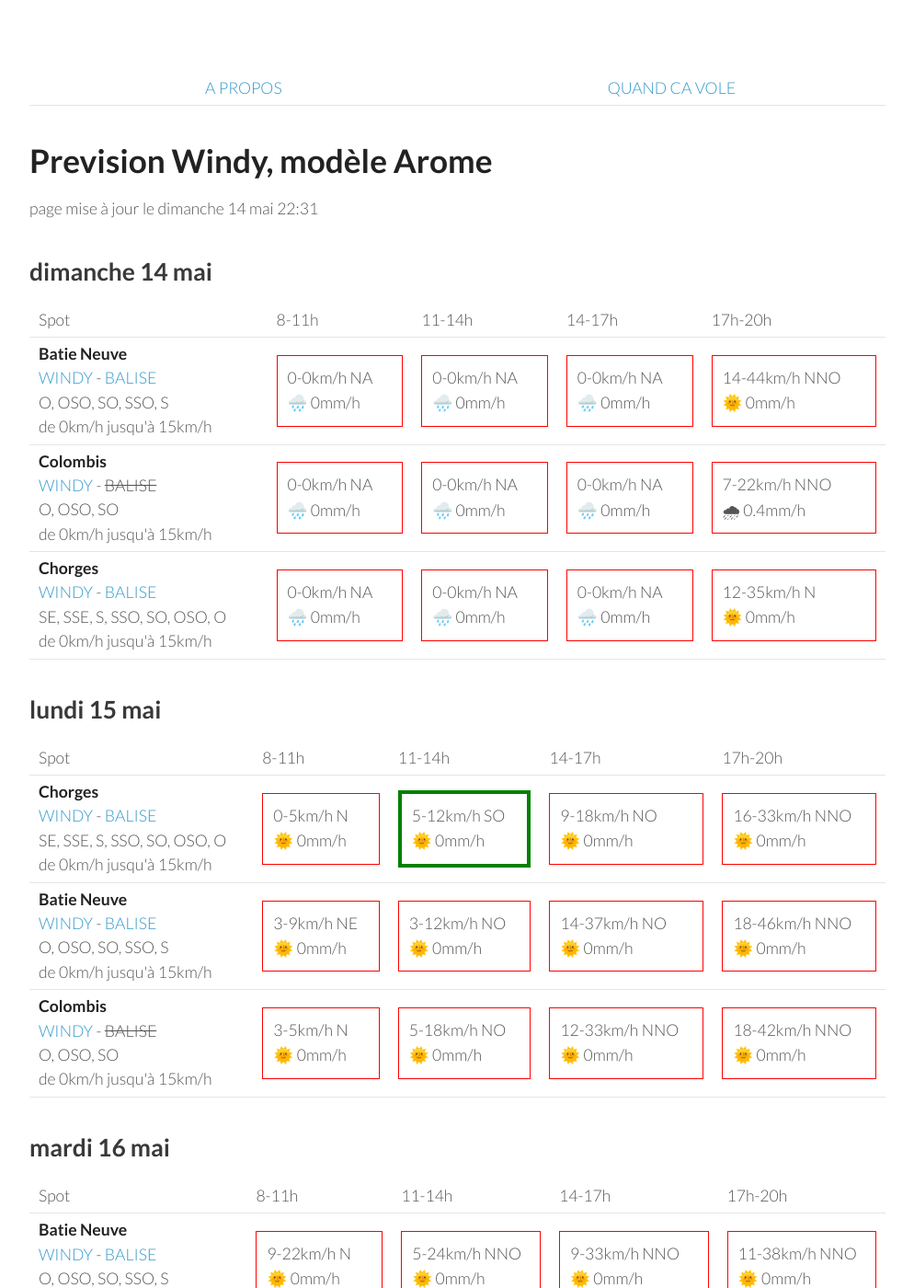
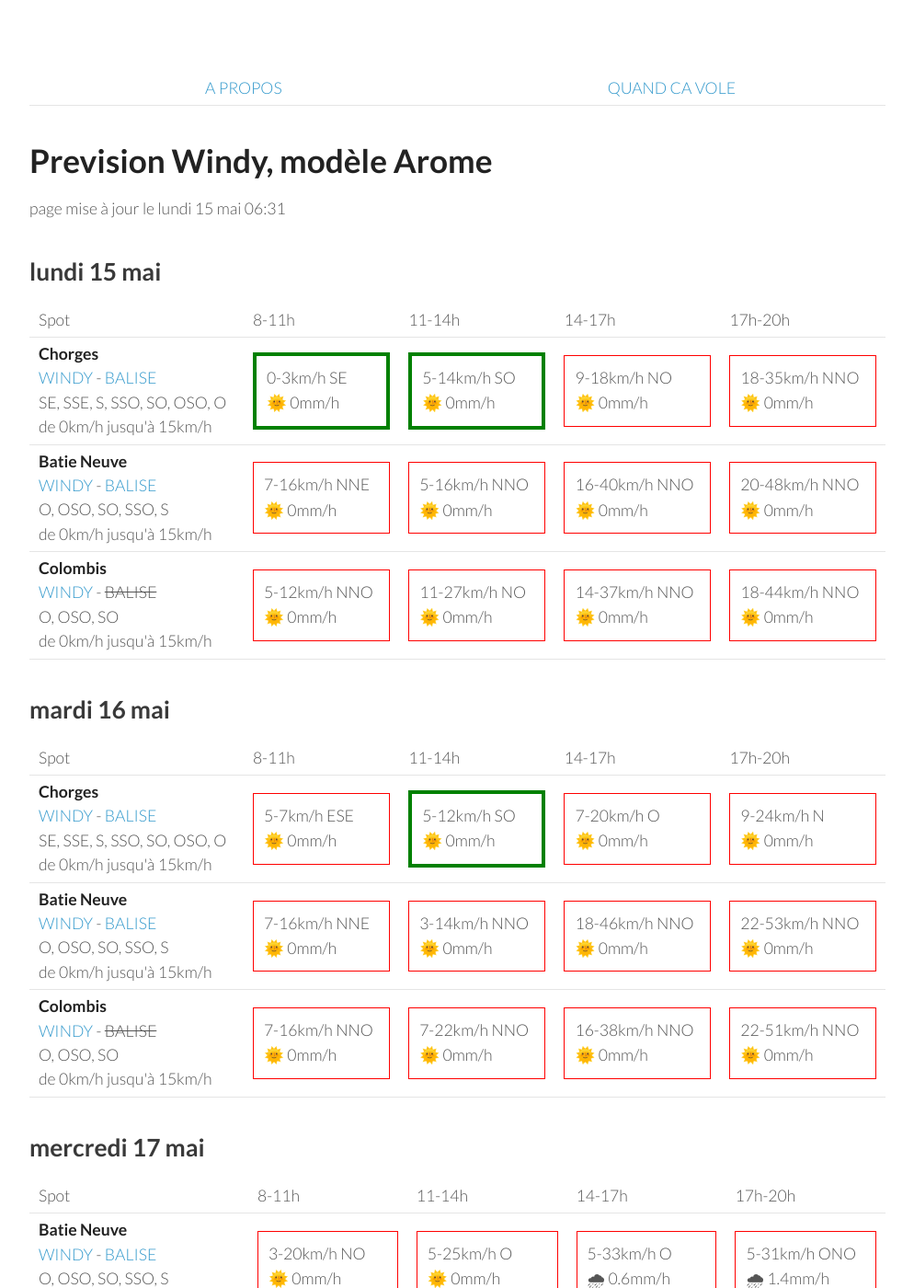
Before and after one commit to parapente-dans-le-nord/parapente-dans-le-nord.github.io, a Jekyll site: the page built from serre_poncon.markdown, in a window 1280 px wide and 1400 px high. Shown: the whole window at 92% size, without its empty margins (26-1020 px from the left). Built offline with Jekyll 4.4.1, drawn with Linux system fonts in a browser that asks for light colours; some of the changed text lies outside the part shown.

Commit message:
update index.markdown

```diff
--- a/serre_poncon.markdown
+++ b/serre_poncon.markdown
@@ -7,51 +7,8 @@ title:  "Tous les spots"
 {: .links}
 
 # Prevision Windy, modèle Arome
-page mise à jour le dimanche 14 mai 22:31
+page mise à jour le lundi 15 mai 06:31
 
-## dimanche 14 mai
-
-{::nomarkdown}
-<table>
-  <tbody>
-    <tr>
-      <td>Spot</td>
-      <td>8-11h</td>
-      <td>11-14h</td>
-      <td>14-17h</td>
-      <td>17h-20h</td>
-    </tr>
-<tr>
-        <td><strong>Batie Neuve</strong><br><a href="https://windy.com/44.584/6.236?44.559,6.262,10,m:eTtagly">WINDY</a> - <span class=""><a href="https://www.openwindmap.org/PP554">BALISE</a> </span><br> <span class="vent-favorable">O, OSO, SO, SSO, S</span><br><span class="force-vent">de 0km/h jusqu'à 15km/h</span> </td>
-
-            <td><div class="not-flyable"><p>0-0km/h NA</p><p>🌧️ 0mm/h</p></div></td>
-            <td><div class="not-flyable"><p>0-0km/h NA</p><p>🌧️ 0mm/h</p></div></td>
-            <td><div class="not-flyable"><p>0-0km/h NA</p><p>🌧️ 0mm/h</p></div></td>
-            <td><div class="not-flyable"><p>14-44km/h NNO</p><p>🌞 0mm/h</p></div></td>
-
-    </tr>
-<tr>
-        <td><strong>Colombis</strong><br><a href="https://windy.com/44.494/6.216?44.559,6.262,10">WINDY</a> - <span class="no-balise"> BALISE </span><br> <span class="vent-favorable">O, OSO, SO</span><br><span class="force-vent">de 0km/h jusqu'à 15km/h</span> </td>
-
-            <td><div class="not-flyable"><p>0-0km/h NA</p><p>🌧️ 0mm/h</p></div></td>
-            <td><div class="not-flyable"><p>0-0km/h NA</p><p>🌧️ 0mm/h</p></div></td>
-            <td><div class="not-flyable"><p>0-0km/h NA</p><p>🌧️ 0mm/h</p></div></td>
-            <td><div class="not-flyable"><p>7-22km/h NNO</p><p>🌧 0.4mm/h</p></div></td>
-
-    </tr>
-<tr>
-        <td><strong>Chorges</strong><br><a href="https://windy.com/44.578/6.280?44.559,6.262,10">WINDY</a> - <span class=""><a href="https://www.openwindmap.org/PP554">BALISE</a> </span><br> <span class="vent-favorable">SE, SSE, S, SSO, SO, OSO, O</span><br><span class="force-vent">de 0km/h jusqu'à 15km/h</span> </td>
-
-            <td><div class="not-flyable"><p>0-0km/h NA</p><p>🌧️ 0mm/h</p></div></td>
-            <td><div class="not-flyable"><p>0-0km/h NA</p><p>🌧️ 0mm/h</p></div></td>
-            <td><div class="not-flyable"><p>0-0km/h NA</p><p>🌧️ 0mm/h</p></div></td>
-            <td><div class="not-flyable"><p>12-35km/h N</p><p>🌞 0mm/h</p></div></td>
-
-    </tr>
-
-</tbody>
-</table>
-{:/}
 ## lundi 15 mai
 
 {::nomarkdown}
@@ -67,30 +24,30 @@ page mise à jour le dimanche 14 mai 22:31
 <tr>
         <td><strong>Chorges</strong><br><a href="https://windy.com/44.578/6.280?44.559,6.262,10">WINDY</a> - <span class=""><a href="https://www.openwindmap.org/PP554">BALISE</a> </span><br> <span class="vent-favorable">SE, SSE, S, SSO, SO, OSO, O</span><br><span class="force-vent">de 0km/h jusqu'à 15km/h</span> </td>
 
-            <td><div class="not-flyable"><p>0-5km/h N</p><p>🌞 0mm/h</p></div></td>
-            <td><div class="flyable"><p>5-12km/h SO</p><p>🌞 0mm/h</p></div></td>
+            <td><div class="flyable"><p>0-3km/h SE</p><p>🌞 0mm/h</p></div></td>
+            <td><div class="flyable"><p>5-14km/h SO</p><p>🌞 0mm/h</p></div></td>
             <td><div class="not-flyable"><p>9-18km/h NO</p><p>🌞 0mm/h</p></div></td>
-            <td><div class="not-flyable"><p>16-33km/h NNO</p><p>🌞 0mm/h</p></div></td>
+            <td><div class="not-flyable"><p>18-35km/h NNO</p><p>🌞 0mm/h</p></div></td>
 
 
     </tr>
 <tr>
         <td><strong>Batie Neuve</strong><br><a href="https://windy.com/44.584/6.236?44.559,6.262,10,m:eTtagly">WINDY</a> - <span class=""><a href="https://www.openwindmap.org/PP554">BALISE</a> </span><br> <span class="vent-favorable">O, OSO, SO, SSO, S</span><br><span class="force-vent">de 0km/h jusqu'à 15km/h</span> </td>
 
-            <td><div class="not-flyable"><p>3-9km/h NE</p><p>🌞 0mm/h</p></div></td>
-            <td><div class="not-flyable"><p>3-12km/h NO</p><p>🌞 0mm/h</p></div></td>
-            <td><div class="not-flyable"><p>14-37km/h NO</p><p>🌞 0mm/h</p></div></td>
-            <td><div class="not-flyable"><p>18-46km/h NNO</p><p>🌞 0mm/h</p></div></td>
+            <td><div class="not-flyable"><p>7-16km/h NNE</p><p>🌞 0mm/h</p></div></td>
+            <td><div class="not-flyable"><p>5-16km/h NNO</p><p>🌞 0mm/h</p></div></td>
+            <td><div class="not-flyable"><p>16-40km/h NNO</p><p>🌞 0mm/h</p></div></td>
+            <td><div class="not-flyable"><p>20-48km/h NNO</p><p>🌞 0mm/h</p></div></td>
 
 
     </tr>
 <tr>
         <td><strong>Colombis</strong><br><a href="https://windy.com/44.494/6.216?44.559,6.262,10">WINDY</a> - <span class="no-balise"> BALISE </span><br> <span class="vent-favorable">O, OSO, SO</span><br><span class="force-vent">de 0km/h jusqu'à 15km/h</span> </td>
 
-            <td><div class="not-flyable"><p>3-5km/h N</p><p>🌞 0mm/h</p></div></td>
-            <td><div class="not-flyable"><p>5-18km/h NO</p><p>🌞 0mm/h</p></div></td>
-            <td><div class="not-flyable"><p>12-33km/h NNO</p><p>🌞 0mm/h</p></div></td>
-            <td><div class="not-flyable"><p>18-42km/h NNO</p><p>🌞 0mm/h</p></div></td>
+            <td><div class="not-flyable"><p>5-12km/h NNO</p><p>🌞 0mm/h</p></div></td>
+            <td><div class="not-flyable"><p>11-27km/h NO</p><p>🌞 0mm/h</p></div></td>
+            <td><div class="not-flyable"><p>14-37km/h NNO</p><p>🌞 0mm/h</p></div></td>
+            <td><div class="not-flyable"><p>18-44km/h NNO</p><p>🌞 0mm/h</p></div></td>
 
 
     </tr>
@@ -111,32 +68,32 @@ page mise à jour le dimanche 14 mai 22:31
       <td>17h-20h</td>
     </tr>
 <tr>
+        <td><strong>Chorges</strong><br><a href="https://windy.com/44.578/6.280?44.559,6.262,10">WINDY</a> - <span class=""><a href="https://www.openwindmap.org/PP554">BALISE</a> </span><br> <span class="vent-favorable">SE, SSE, S, SSO, SO, OSO, O</span><br><span class="force-vent">de 0km/h jusqu'à 15km/h</span> </td>
+
+            <td><div class="not-flyable"><p>5-7km/h ESE</p><p>🌞 0mm/h</p></div></td>
+            <td><div class="flyable"><p>5-12km/h SO</p><p>🌞 0mm/h</p></div></td>
+            <td><div class="not-flyable"><p>7-20km/h O</p><p>🌞 0mm/h</p></div></td>
+            <td><div class="not-flyable"><p>9-24km/h N</p><p>🌞 0mm/h</p></div></td>
+
+
+    </tr>
+<tr>
         <td><strong>Batie Neuve</strong><br><a href="https://windy.com/44.584/6.236?44.559,6.262,10,m:eTtagly">WINDY</a> - <span class=""><a href="https://www.openwindmap.org/PP554">BALISE</a> </span><br> <span class="vent-favorable">O, OSO, SO, SSO, S</span><br><span class="force-vent">de 0km/h jusqu'à 15km/h</span> </td>
 
-            <td><div class="not-flyable"><p>9-22km/h N</p><p>🌞 0mm/h</p></div></td>
-            <td><div class="not-flyable"><p>5-24km/h NNO</p><p>🌞 0mm/h</p></div></td>
-            <td><div class="not-flyable"><p>9-33km/h NNO</p><p>🌞 0mm/h</p></div></td>
-            <td><div class="not-flyable"><p>11-38km/h NNO</p><p>🌞 0mm/h</p></div></td>
+            <td><div class="not-flyable"><p>7-16km/h NNE</p><p>🌞 0mm/h</p></div></td>
+            <td><div class="not-flyable"><p>3-14km/h NNO</p><p>🌞 0mm/h</p></div></td>
+            <td><div class="not-flyable"><p>18-46km/h NNO</p><p>🌞 0mm/h</p></div></td>
+            <td><div class="not-flyable"><p>22-53km/h NNO</p><p>🌞 0mm/h</p></div></td>
 
 
     </tr>
 <tr>
         <td><strong>Colombis</strong><br><a href="https://windy.com/44.494/6.216?44.559,6.262,10">WINDY</a> - <span class="no-balise"> BALISE </span><br> <span class="vent-favorable">O, OSO, SO</span><br><span class="force-vent">de 0km/h jusqu'à 15km/h</span> </td>
 
-            <td><div class="not-flyable"><p>5-16km/h NO</p><p>🌞 0mm/h</p></div></td>
-            <td><div class="not-flyable"><p>5-24km/h NO</p><p>🌞 0mm/h</p></div></td>
-            <td><div class="not-flyable"><p>12-35km/h NNO</p><p>🌞 0mm/h</p></div></td>
-            <td><div class="not-flyable"><p>12-40km/h NO</p><p>🌞 0mm/h</p></div></td>
-
-
-    </tr>
-<tr>
-        <td><strong>Chorges</strong><br><a href="https://windy.com/44.578/6.280?44.559,6.262,10">WINDY</a> - <span class=""><a href="https://www.openwindmap.org/PP554">BALISE</a> </span><br> <span class="vent-favorable">SE, SSE, S, SSO, SO, OSO, O</span><br><span class="force-vent">de 0km/h jusqu'à 15km/h</span> </td>
-
-            <td><div class="not-flyable"><p>1-5km/h ENE</p><p>🌞 0mm/h</p></div></td>
-            <td><div class="not-flyable"><p>3-24km/h NNO</p><p>🌞 0mm/h</p></div></td>
-            <td><div class="not-flyable"><p>7-31km/h N</p><p>🌞 0mm/h</p></div></td>
-            <td><div class="not-flyable"><p>7-35km/h NNO</p><p>🌧 0.2mm/h</p></div></td>
+            <td><div class="not-flyable"><p>7-16km/h NNO</p><p>🌞 0mm/h</p></div></td>
+            <td><div class="not-flyable"><p>7-22km/h NNO</p><p>🌞 0mm/h</p></div></td>
+            <td><div class="not-flyable"><p>16-38km/h NNO</p><p>🌞 0mm/h</p></div></td>
+            <td><div class="not-flyable"><p>22-51km/h NNO</p><p>🌞 0mm/h</p></div></td>
 
 
     </tr>
@@ -159,10 +116,10 @@ page mise à jour le dimanche 14 mai 22:31
 <tr>
         <td><strong>Batie Neuve</strong><br><a href="https://windy.com/44.584/6.236?44.559,6.262,10,m:eTtagly">WINDY</a> - <span class=""><a href="https://www.openwindmap.org/PP554">BALISE</a> </span><br> <span class="vent-favorable">O, OSO, SO, SSO, S</span><br><span class="force-vent">de 0km/h jusqu'à 15km/h</span> </td>
 
-            <td><div class="not-flyable"><p>3-24km/h NNO</p><p>🌞 0mm/h</p></div></td>
-            <td><div class="not-flyable"><p>1-25km/h ONO</p><p>🌞 0mm/h</p></div></td>
-            <td><div class="not-flyable"><p>7-29km/h ONO</p><p>🌧 1.9mm/h</p></div></td>
-            <td><div class="not-flyable"><p>3-31km/h ONO</p><p>🌧 2mm/h</p></div></td>
+            <td><div class="not-flyable"><p>3-20km/h NO</p><p>🌞 0mm/h</p></div></td>
+            <td><div class="not-flyable"><p>5-25km/h O</p><p>🌞 0mm/h</p></div></td>
+            <td><div class="not-flyable"><p>5-33km/h O</p><p>🌧 0.6mm/h</p></div></td>
+            <td><div class="not-flyable"><p>5-31km/h ONO</p><p>🌧 1.4mm/h</p></div></td>
 
 
     </tr>
@@ -170,19 +127,19 @@ page mise à jour le dimanche 14 mai 22:31
         <td><strong>Colombis</strong><br><a href="https://windy.com/44.494/6.216?44.559,6.262,10">WINDY</a> - <span class="no-balise"> BALISE </span><br> <span class="vent-favorable">O, OSO, SO</span><br><span class="force-vent">de 0km/h jusqu'à 15km/h</span> </td>
 
             <td><div class="not-flyable"><p>3-16km/h NO</p><p>🌞 0mm/h</p></div></td>
-            <td><div class="not-flyable"><p>3-20km/h NO</p><p>🌞 0mm/h</p></div></td>
-            <td><div class="not-flyable"><p>7-27km/h NO</p><p>🌧 0.3mm/h</p></div></td>
-            <td><div class="not-flyable"><p>5-31km/h N</p><p>🌧 1.4mm/h</p></div></td>
+            <td><div class="not-flyable"><p>5-22km/h ONO</p><p>🌞 0mm/h</p></div></td>
+            <td><div class="not-flyable"><p>5-29km/h NNO</p><p>🌧 0.4mm/h</p></div></td>
+            <td><div class="not-flyable"><p>3-27km/h ONO</p><p>🌧 0.8mm/h</p></div></td>
 
 
     </tr>
 <tr>
         <td><strong>Chorges</strong><br><a href="https://windy.com/44.578/6.280?44.559,6.262,10">WINDY</a> - <span class=""><a href="https://www.openwindmap.org/PP554">BALISE</a> </span><br> <span class="vent-favorable">SE, SSE, S, SSO, SO, OSO, O</span><br><span class="force-vent">de 0km/h jusqu'à 15km/h</span> </td>
 
-            <td><div class="not-flyable"><p>1-22km/h N</p><p>🌞 0mm/h</p></div></td>
-            <td><div class="not-flyable"><p>0-25km/h NO</p><p>🌞 0mm/h</p></div></td>
-            <td><div class="not-flyable"><p>5-29km/h ONO</p><p>🌧 1.5mm/h</p></div></td>
-            <td><div class="not-flyable"><p>3-31km/h O</p><p>🌧 2.9mm/h</p></div></td>
+            <td><div class="not-flyable"><p>1-20km/h NNO</p><p>🌞 0mm/h</p></div></td>
+            <td><div class="not-flyable"><p>3-24km/h O</p><p>🌞 0mm/h</p></div></td>
+            <td><div class="not-flyable"><p>5-31km/h OSO</p><p>🌧 0.7mm/h</p></div></td>
+            <td><div class="not-flyable"><p>3-29km/h O</p><p>🌧 2.5mm/h</p></div></td>
 
 
     </tr>
@@ -205,30 +162,30 @@ page mise à jour le dimanche 14 mai 22:31
 <tr>
         <td><strong>Batie Neuve</strong><br><a href="https://windy.com/44.584/6.236?44.559,6.262,10,m:eTtagly">WINDY</a> - <span class=""><a href="https://www.openwindmap.org/PP554">BALISE</a> </span><br> <span class="vent-favorable">O, OSO, SO, SSO, S</span><br><span class="force-vent">de 0km/h jusqu'à 15km/h</span> </td>
 
-            <td><div class="not-flyable"><p>5-20km/h NE</p><p>🌞 0mm/h</p></div></td>
-            <td><div class="not-flyable"><p>5-25km/h SSE</p><p>🌞 0mm/h</p></div></td>
+            <td><div class="not-flyable"><p>1-16km/h NE</p><p>🌞 0mm/h</p></div></td>
+            <td><div class="not-flyable"><p>3-24km/h SE</p><p>🌞 0mm/h</p></div></td>
             <td><div class="not-flyable"><p>1-25km/h OSO</p><p>🌧 2.3mm/h</p></div></td>
             <td><div class="not-flyable"><p>5-29km/h NO</p><p>🌧 6mm/h</p></div></td>
 
 
     </tr>
 <tr>
-        <td><strong>Chorges</strong><br><a href="https://windy.com/44.578/6.280?44.559,6.262,10">WINDY</a> - <span class=""><a href="https://www.openwindmap.org/PP554">BALISE</a> </span><br> <span class="vent-favorable">SE, SSE, S, SSO, SO, OSO, O</span><br><span class="force-vent">de 0km/h jusqu'à 15km/h</span> </td>
+        <td><strong>Colombis</strong><br><a href="https://windy.com/44.494/6.216?44.559,6.262,10">WINDY</a> - <span class="no-balise"> BALISE </span><br> <span class="vent-favorable">O, OSO, SO</span><br><span class="force-vent">de 0km/h jusqu'à 15km/h</span> </td>
 
-            <td><div class="not-flyable"><p>5-24km/h ENE</p><p>🌞 0mm/h</p></div></td>
-            <td><div class="not-flyable"><p>3-27km/h SSE</p><p>🌞 0mm/h</p></div></td>
-            <td><div class="not-flyable"><p>1-25km/h OSO</p><p>🌧 1.8mm/h</p></div></td>
-            <td><div class="not-flyable"><p>5-29km/h ONO</p><p>🌧 5mm/h</p></div></td>
+            <td><div class="not-flyable"><p>0-11km/h NNE</p><p>🌞 0mm/h</p></div></td>
+            <td><div class="not-flyable"><p>0-18km/h NO</p><p>🌞 0mm/h</p></div></td>
+            <td><div class="not-flyable"><p>5-24km/h NNO</p><p>🌞 0mm/h</p></div></td>
+            <td><div class="not-flyable"><p>7-31km/h NNO</p><p>🌧 1.8mm/h</p></div></td>
 
 
     </tr>
 <tr>
-        <td><strong>Colombis</strong><br><a href="https://windy.com/44.494/6.216?44.559,6.262,10">WINDY</a> - <span class="no-balise"> BALISE </span><br> <span class="vent-favorable">O, OSO, SO</span><br><span class="force-vent">de 0km/h jusqu'à 15km/h</span> </td>
+        <td><strong>Chorges</strong><br><a href="https://windy.com/44.578/6.280?44.559,6.262,10">WINDY</a> - <span class=""><a href="https://www.openwindmap.org/PP554">BALISE</a> </span><br> <span class="vent-favorable">SE, SSE, S, SSO, SO, OSO, O</span><br><span class="force-vent">de 0km/h jusqu'à 15km/h</span> </td>
 
-            <td><div class="not-flyable"><p>3-16km/h E</p><p>🌞 0mm/h</p></div></td>
-            <td><div class="not-flyable"><p>5-18km/h SSE</p><p>🌞 0mm/h</p></div></td>
-            <td><div class="not-flyable"><p>5-24km/h NNO</p><p>🌞 0mm/h</p></div></td>
-            <td><div class="not-flyable"><p>7-31km/h NNO</p><p>🌧 1.8mm/h</p></div></td>
+            <td><div class="not-flyable"><p>3-20km/h NE</p><p>🌞 0mm/h</p></div></td>
+            <td><div class="not-flyable"><p>3-27km/h E</p><p>🌞 0mm/h</p></div></td>
+            <td><div class="not-flyable"><p>1-25km/h OSO</p><p>🌧 1.8mm/h</p></div></td>
+            <td><div class="not-flyable"><p>5-29km/h ONO</p><p>🌧 5mm/h</p></div></td>
 
 
     </tr>
```
